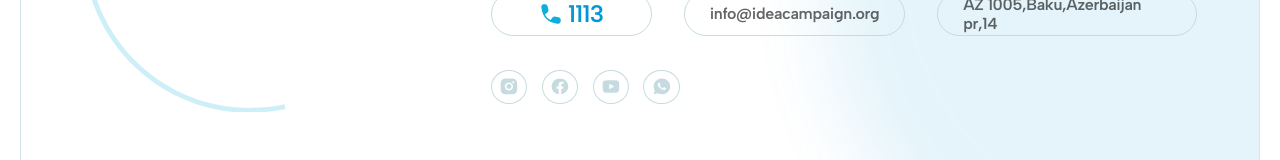
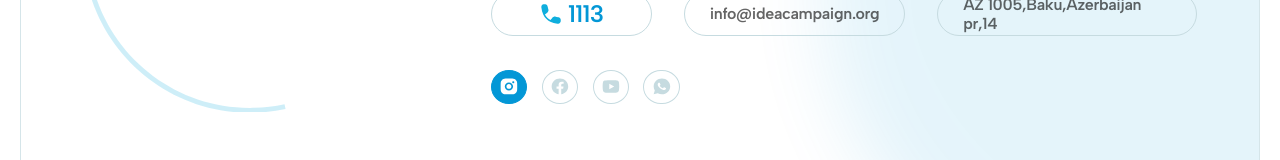
Before and after one commit to rashidovjavid1/Idea-clone, a Next.js app: page / in a window 1280 px wide. In both pictures the pointer is over the link 509 px from the left and 4663 px from the top of the page. Shown: the part 4577-4737 px from the top of the page. Built offline with nearby package versions, Linux system fonts and the light colour scheme.

Commit message:
feat: Enhance footer button styles; add transition effects and hover state

```diff
--- a/app/global.scss
+++ b/app/global.scss
@@ -1510,6 +1510,8 @@ footer {
                 align-items: center;
                 gap: 1.44rem;
                 display: flex;
+                transition: ease 0.5s all;
+
                 a {
                   border: 0.121rem solid #c6dbe0;
                   border-radius: 50%;
@@ -1518,8 +1520,17 @@ footer {
                   align-items: center;
                   width: 3.6407rem;
                   height: 3.468rem;
-                  transition: all 0.3s ease-in-out;
+                  transition: all 0.5s ease-in-out;
                   display: flex;
+
+                  &:hover {
+                    background-color: #0397d6;
+                    border-color: #0397d6;
+
+                    img {
+                      filter: brightness(0) invert(1);
+                    }
+                  }
                 }
               }
             }
```
